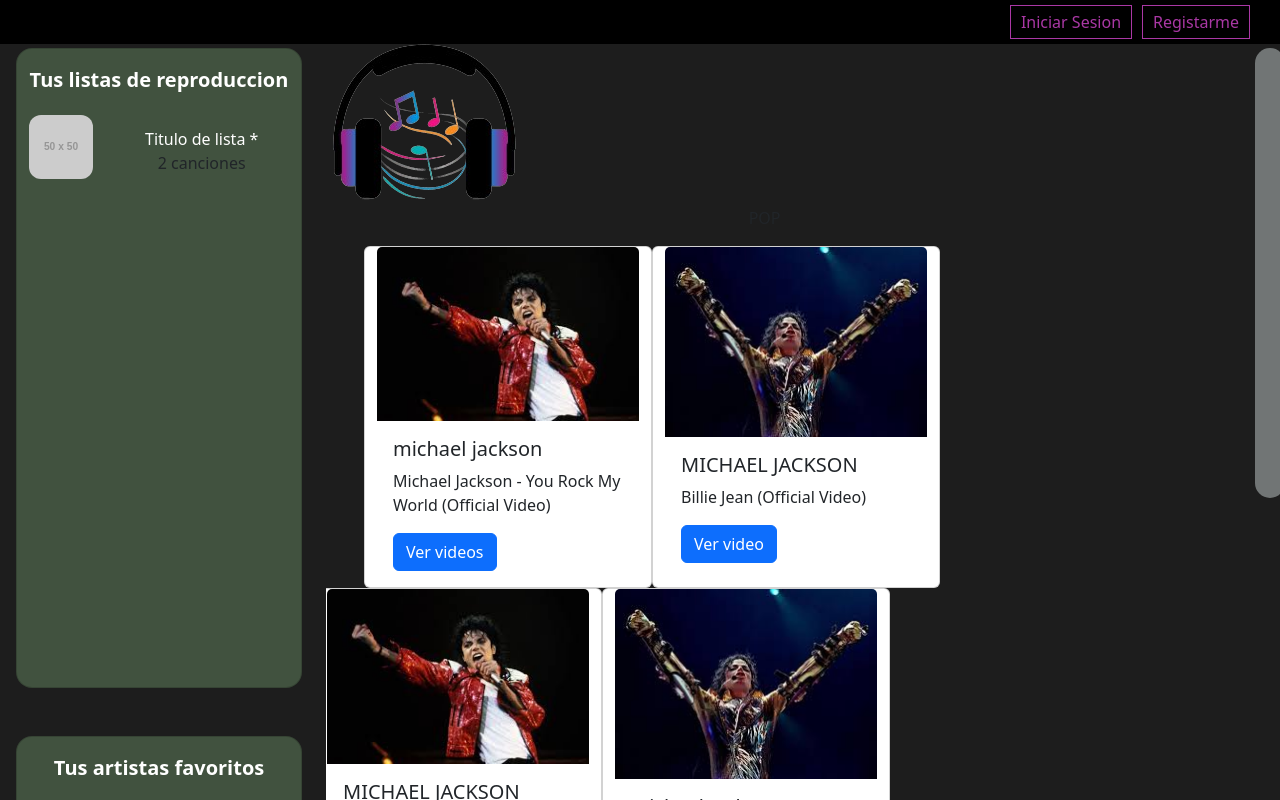
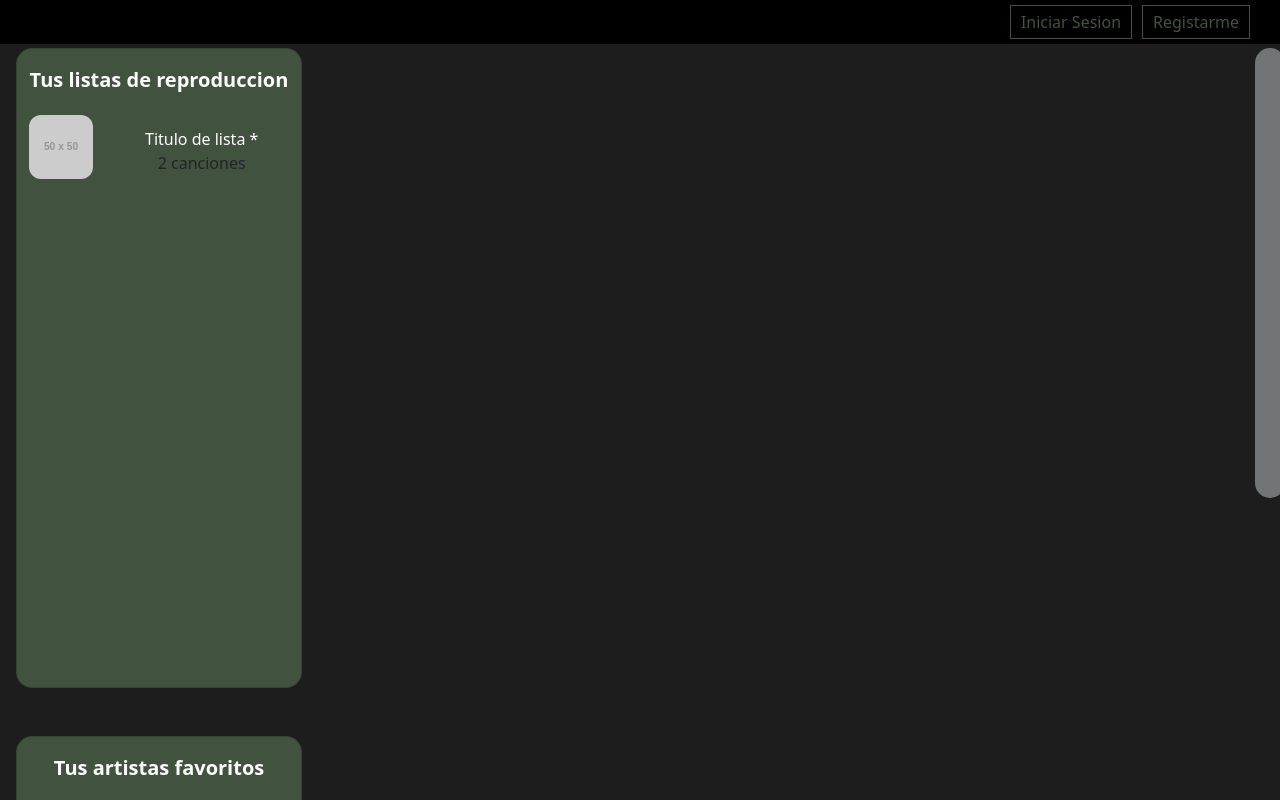
Before and after one commit to SokmarK/RolAPI, an Angular app in the folder rolapi/: page /header in a window 1280 px wide. Built offline with nearby package versions, Linux system fonts and the light colour scheme.

Commit message:
ubicar header

```diff
--- a/rolapi/src/app/app.component.html
+++ b/rolapi/src/app/app.component.html
@@ -9,6 +9,7 @@
             <router-outlet/>
         </div>
         <div class="col-1">
+
             <app-offcanvas></app-offcanvas>
         </div>
     </div>
--- a/rolapi/src/app/app.component.ts
+++ b/rolapi/src/app/app.component.ts
@@ -5,6 +5,7 @@ import { BodyComponent } from './components/body/body.component';
 import { SearchComponent } from './components/search/search.component';
 import { SideBarScrollComponent } from './components/side-bar-scroll/side-bar-scroll.component';
 import { OffcanvasComponent } from './components/offcanvas/offcanvas.component';
+import { HeaderComponent } from './components/header/header.component';
 
 @Component({
     selector: 'app-root',
@@ -14,7 +15,8 @@ import { OffcanvasComponent } from './components/offcanvas/offcanvas.component';
         BodyComponent,
         SearchComponent,
         SideBarScrollComponent,
-        OffcanvasComponent
+        OffcanvasComponent,
+        HeaderComponent
     ],
     templateUrl: './app.component.html',
     styleUrl: './app.component.css'
--- a/rolapi/src/app/components/body/body.component.html
+++ b/rolapi/src/app/components/body/body.component.html
@@ -1,6 +1,8 @@
-<div>hola</div>
+
 
 @if(!admin){
+
+    <app-header></app-header>
 
 <div class="body-grilla ps-5 pe-5 pb-5 rounded-4 m-5">
 
--- a/rolapi/src/app/components/body/body.component.ts
+++ b/rolapi/src/app/components/body/body.component.ts
@@ -1,12 +1,13 @@
 import { Component } from '@angular/core';
 import { RouterLink, RouterOutlet } from '@angular/router';
 import { ServicesService } from '../../services/services.service';
+import { HeaderComponent } from '../header/header.component';
 
 
 @Component({
     selector: 'app-body',
     standalone: true,
-    imports: [RouterOutlet, RouterLink],
+    imports: [RouterOutlet, RouterLink, HeaderComponent],
     templateUrl: './body.component.html',
     styleUrl: './body.component.css'
 })
--- a/rolapi/src/app/components/header/header.component.css
+++ b/rolapi/src/app/components/header/header.component.css
@@ -1,7 +1,7 @@
 :host {
     --color-fondo-header: #000;
-    --color-borde-header: #AA38A5;
-    --color-texto-header: #AA38A5;
+    --color-borde-header: #41523f;
+    --color-texto-header: #41523f;
 }
 
 header {
@@ -26,7 +26,7 @@ header a {
 }
 
 header a:hover {
-    background-color: #ddd;
+    background-color: #D9D9D9;
 }
 
 #logo-musica {
--- a/rolapi/src/app/components/header/header.component.html
+++ b/rolapi/src/app/components/header/header.component.html
@@ -14,12 +14,12 @@
         </div>
     </header>
 
-    <div>
+    <!-- <div>
         <p>Listado...</p>
         <img src="assets/images/img/audifonos-removebg-preview.png" alt="">
-    </div>
+    </div> -->
 
-    <p class="p-titulo">POP</p>
+    <!-- <p class="p-titulo">POP</p>
     <div class="row">
         <div class="card col-md-3 margenes-card" style="width: 18rem;">
             <img src="assets/images/img/michael jackson/michael jackson.jpg" class="card-img-top" alt="...">
@@ -54,6 +54,6 @@
             </div>
         </div>
 
-    </div>
+    </div> -->
 </body>
 </html>
--- a/rolapi/src/app/components/header/header.component.ts
+++ b/rolapi/src/app/components/header/header.component.ts
@@ -1,12 +1,23 @@
 import { Component } from '@angular/core';
+import { RouterLink, RouterOutlet } from '@angular/router';
+import { ServicesService } from '../../services/services.service';
 
 @Component({
-  selector: 'app-header',
-  standalone: true,
-  imports: [],
-  templateUrl: './header.component.html',
-  styleUrl: './header.component.css'
+    selector: 'app-header',
+    standalone: true,
+    imports: [RouterLink, RouterOutlet],
+    templateUrl: './header.component.html',
+    styleUrl: './header.component.css'
 })
 export class HeaderComponent {
+    admin: any
+
+    constructor(private _apiService: ServicesService) {
+
+    }
+
+    ngOnInit() {
+        this.admin = this._apiService.verficarRol()
+    }
 
 }
--- a/rolapi/src/app/components/side-bar-scroll/side-bar-scroll.component.css
+++ b/rolapi/src/app/components/side-bar-scroll/side-bar-scroll.component.css
@@ -1,5 +1,5 @@
 #btn-message {
-    --text-color: rgb(255, 255, 255);
+    --text-color: hsl(0, 0%, 100%);
     --bg-color-sup: #5e5e5e;
     --bg-color: #2b2b2b;
     --bg-hover-color: #161616;
```
